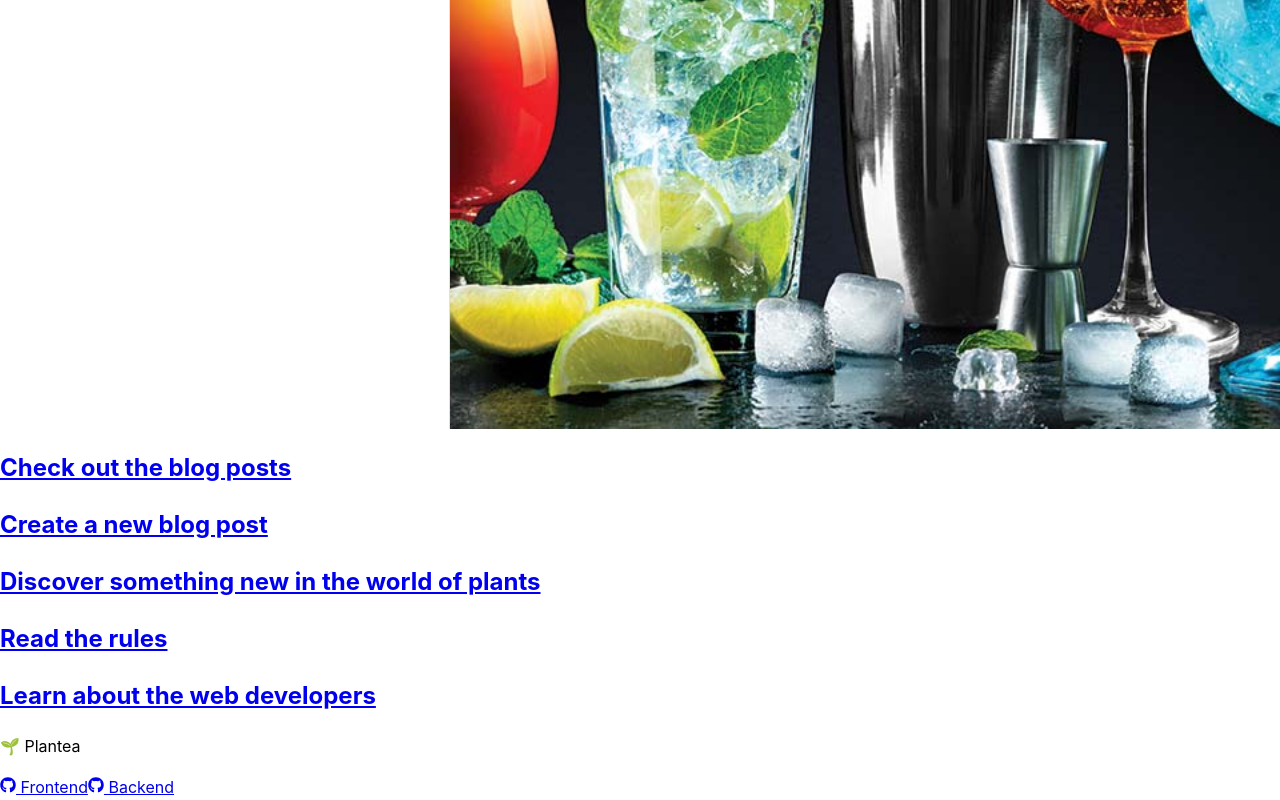
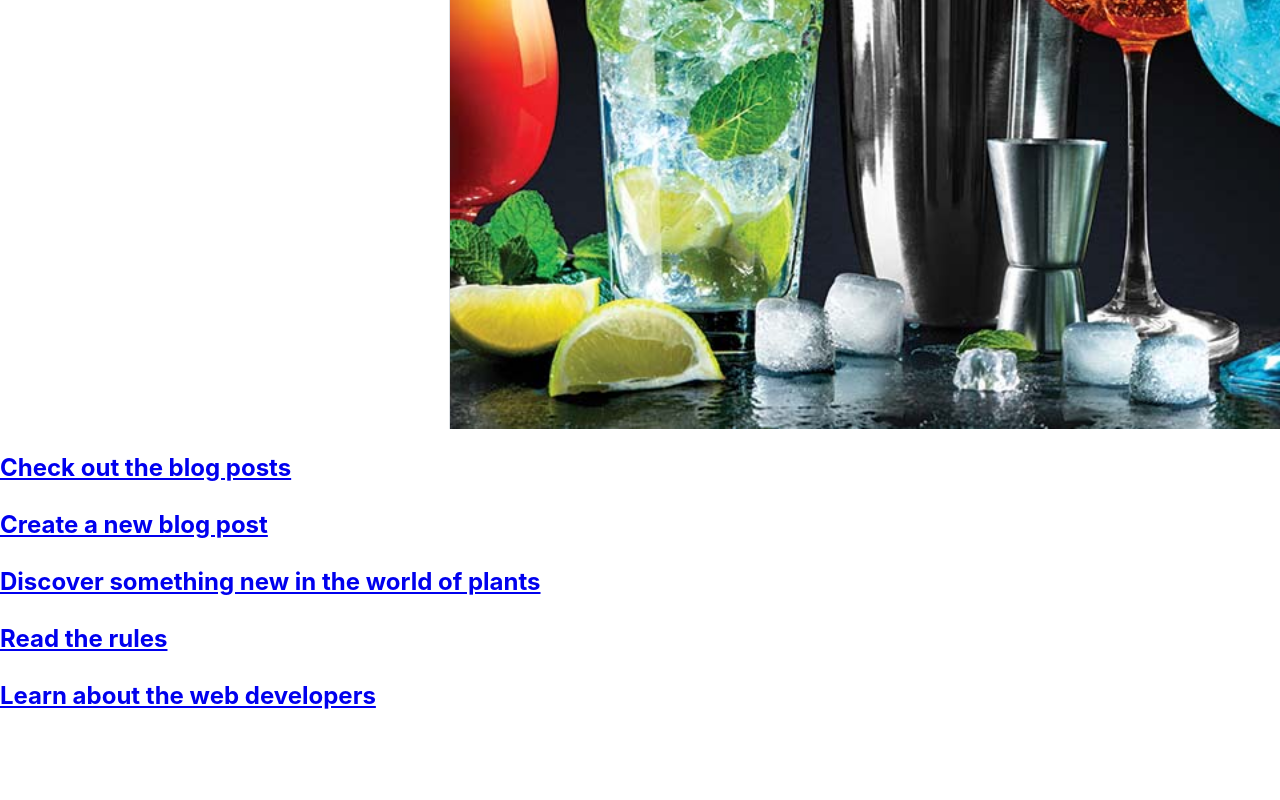
Before and after one commit to minecet/coctailnotes-frontend, a React (Vite) app in the folder coctailNotesApp/: page / in a window 1280 px wide. Shown: the part 471-1271 px from the top of the page. After the commit the page ends 1205 px from the top, so only its background shows below. Built offline with nearby package versions, Linux system fonts and the light colour scheme.

Commit message:
footer removed

```diff
--- a/coctailNotesApp/src/App.tsx
+++ b/coctailNotesApp/src/App.tsx
@@ -9,7 +9,6 @@ import AnonymousRoute from "./components/AnonymousRoute";
 import Sidebar from "./components/Sidebar";
 import HomePage from "./pages/HomePage";
 
-import Footer from "./components/Footer";
 
 
 
@@ -52,7 +51,6 @@ function App() {
         <Sidebar />
       </div>
 
-     <Footer />
     </>
   );
 }
--- a/coctailNotesApp/src/components/Footer.tsx
+++ /dev/null
@@ -1,28 +0,0 @@
-import { FaGithub } from "react-icons/fa"; // GitHub icon
-
-function Footer() {
-  return (
-    <div className="footer">
-      <p className="footer-title">🌱 Plantea</p>
-      <div className="footer-links">
-        <a
-          href="https://github.com/MariiaTararaeva/plantea-frontend"
-          target="_blank"
-          rel="noopener noreferrer"
-        >
-          <FaGithub className="footer-icon" /> Frontend
-        </a>
-        {/* <span className="or sign footer"> | </span> */}
-        <a
-          href="https://github.com/LenaH92/plantea-backend"
-          target="_blank"
-          rel="noopener noreferrer"
-        >
-          <FaGithub className="footer-icon" /> Backend
-        </a>
-      </div>
-    </div>
-  );
-}
-
-export default Footer;
```
